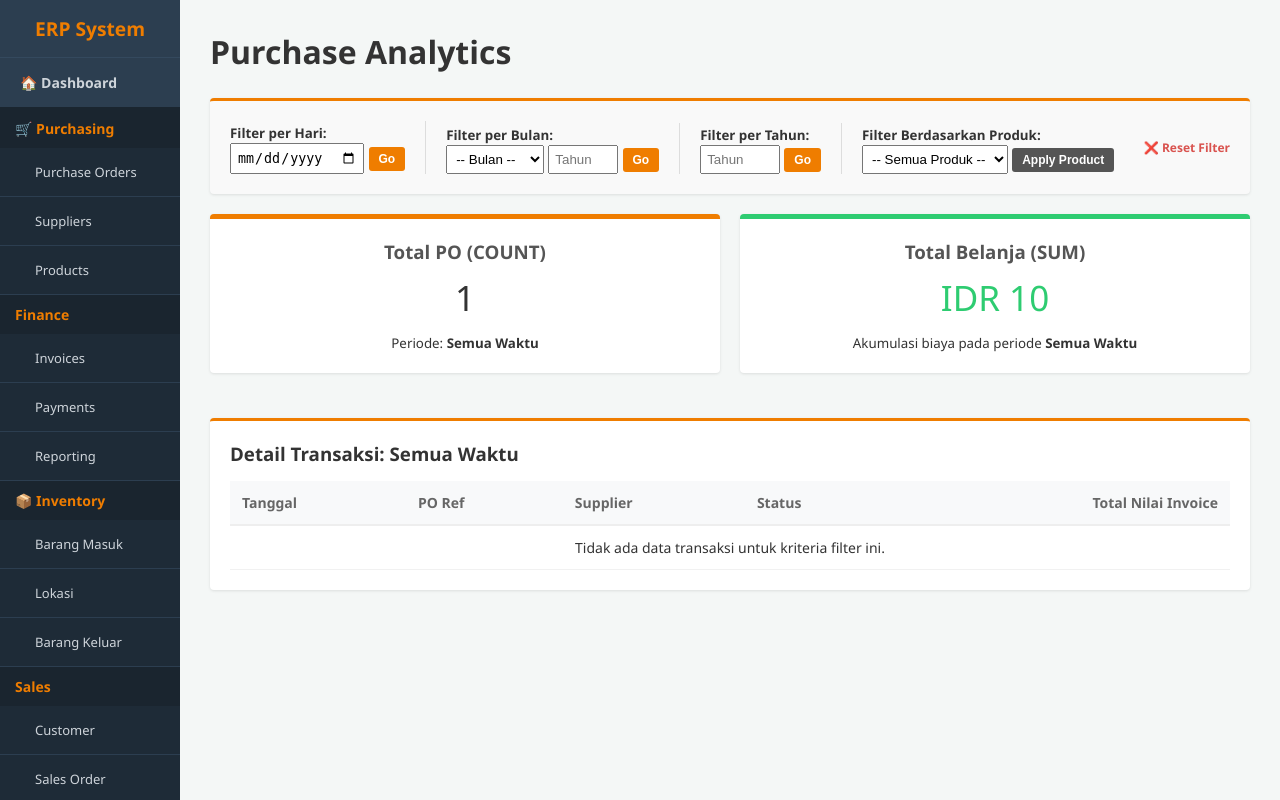
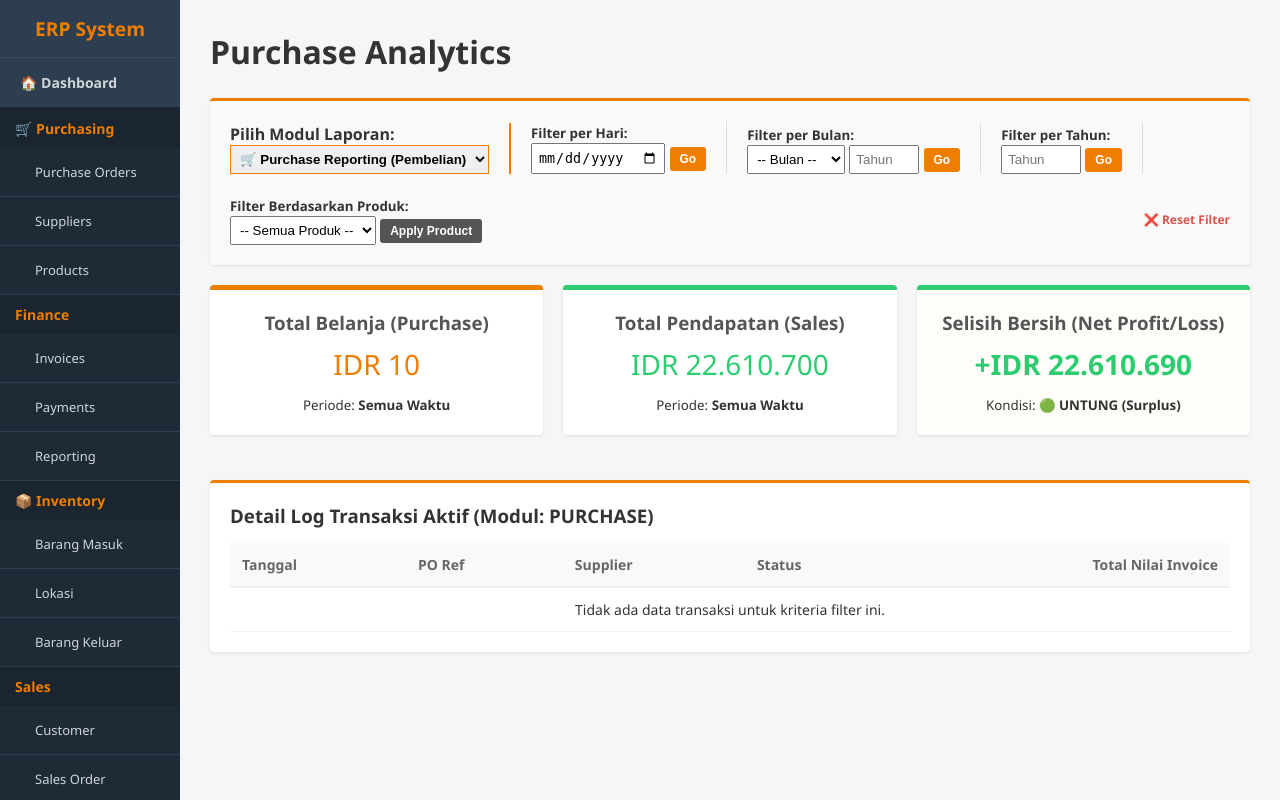
Before and after one commit to MikAbCh/project_kustomisasi_erp, a PHP site: page /reporting.php in a window 1280 px wide. Run offline with PHP 8.4, Linux system fonts and the light colour scheme; data comes from the database, SQL or seed files in the repository; tables that the repository leaves empty or names only in its code hold one stand-in row (values such as "Sample post").

Commit message:
Reporting now available for Sales and Profit/Loss

```diff
--- a/reporting.php
+++ b/reporting.php
@@ -2,38 +2,35 @@
 include 'config.php';
 
 // Ambil parameter filter dari URL
+$module      = $_GET['module'] ?? 'purchase'; // purchase, sales, atau profit
 $type        = $_GET['type'] ?? '';
 $day         = $_GET['day'] ?? '';
 $month       = $_GET['month'] ?? '';
-$year_month  = $_GET['year_month'] ?? ''; // Tahun khusus untuk filter bulanan
-$year_only   = $_GET['year_only'] ?? '';  // Tahun khusus untuk filter tahunan
+$year_month  = $_GET['year_month'] ?? '';
+$year_only   = $_GET['year_only'] ?? '';
 $id_product  = $_GET['id_product'] ?? '';
 
 $where_clauses = [];
-$label = "Semua Waktu"; // Label default jika tidak ada filter waktu
-$current_year = '';     // Variabel bantu untuk query
+$label = "Semua Waktu";
 
-// Logika Penentuan Query berdasarkan Jenis Filter Waktu
+// 1. Logika Penentuan Query berdasarkan Jenis Filter Waktu
 if ($type == 'day' && !empty($day)) {
-    $where_clauses[] = "p.tanggal_order = '$day'";
+    $where_clauses[] = "t.tanggal_order = '$day'";
     $label = "Hari: " . date('d M Y', strtotime($day));
 } elseif ($type == 'month' && !empty($month) && !empty($year_month)) {
-    $where_clauses[] = "MONTH(p.tanggal_order) = '$month' AND YEAR(p.tanggal_order) = '$year_month'";
+    $where_clauses[] = "MONTH(t.tanggal_order) = '$month' AND YEAR(t.tanggal_order) = '$year_month'";
     $months_name = ["Januari","Februari","Maret","April","Mei","Juni","Juli","Agustus","September","Oktober","November","Desember"];
     $label = "Bulan: " . $months_name[intval($month)-1] . " " . $year_month;
-    $current_year = $year_month;
 } elseif ($type == 'year' && !empty($year_only)) {
-    $where_clauses[] = "YEAR(p.tanggal_order) = '$year_only'";
+    $where_clauses[] = "YEAR(t.tanggal_order) = '$year_only'";
     $label = "Tahun: " . $year_only;
-    $current_year = $year_only;
 }
 
-// Tambahkan filter produk ke klausa WHERE jika dipilih
+// 2. Filter Produk
 $product_label = "";
 if (!empty($id_product)) {
-    $where_clauses[] = "pl.fk_product = '$id_product'";
+    $where_clauses[] = "tl.fk_product = '$id_product'";
 
-    // Ambil nama produk untuk label penanda filter aktif
     $res_p_name = mysqli_query($conn, "SELECT nama_product FROM product WHERE id_product = '$id_product'");
     $p_data = mysqli_fetch_assoc($res_p_name);
     if ($p_data) {
@@ -47,18 +44,68 @@ if (count($where_clauses) > 0) {
     $where_sql = "WHERE " . implode(" AND ", $where_clauses);
 }
 
-// 1. Query Aggregation (SUM & COUNT)
+// --- LOGIKA TAMBAHAN UNTUK MENGHITUNG UTUNG / RUGI (PROFIT & LOSS) ---
+// Kita ambil total belanja (purchase) pada periode filter ini
 if (!empty($id_product)) {
-    $query = "SELECT COUNT(DISTINCT p.id_purchase) as total_po, SUM(pl.subtotal) as grand_total
-              FROM transaksi_purchase p
-              JOIN transaksi_purchase_line pl ON p.id_purchase = pl.fk_purchase
+    $q_pur = "SELECT SUM(tl.subtotal) as total FROM transaksi_purchase t JOIN transaksi_purchase_line tl ON t.id_purchase = tl.fk_purchase $where_sql";
+    $q_sal = "SELECT SUM(tl.subtotal) as total FROM transaksi_sales t JOIN transaksi_sales_line tl ON t.id_sales = tl.fk_sales $where_sql";
+} else {
+    $q_pur = "SELECT SUM(t.total_keseluruhan) as total FROM transaksi_purchase t $where_sql";
+    $q_sal = "SELECT SUM(t.total_keseluruhan) as total FROM transaksi_sales t $where_sql";
+}
+$res_pur = mysqli_fetch_assoc(mysqli_query($conn, $q_pur));
+$res_sal = mysqli_fetch_assoc(mysqli_query($conn, $q_sal));
+
+$total_purchase_amt = $res_pur['total'] ?? 0;
+$total_sales_amt    = $res_sal['total'] ?? 0;
+$selisih_profit     = $total_sales_amt - $total_purchase_amt; // Positif = Untung, Negatif = Rugi
+// ---------------------------------------------------------------------
+
+// 3. DEFINISI NAMA TABEL BERDASARKAN MODUL AKTIF
+if ($module == 'sales') {
+    $table_main = "transaksi_sales";
+    $table_line = "transaksi_sales_line";
+    $fk_main    = "id_sales";
+    $fk_line    = "fk_sales";
+    $module_title = "Sales Analytics";
+    $doc_prefix = "SO";
+    $partner_join = "JOIN customer c ON t.fk_customer = c.id_customer";
+    $partner_col  = "c.nama_pelanggan AS nama_partner";
+    $partner_label = "Customer";
+} elseif ($module == 'profit') {
+    $module_title = "Profit & Loss Statement";
+    // Untuk mode profit, tabel default bawahnya kita set tampilkan sales log saja
+    $table_main = "transaksi_sales";
+    $table_line = "transaksi_sales_line";
+    $fk_main    = "id_sales";
+    $fk_line    = "fk_sales";
+    $doc_prefix = "SO";
+    $partner_join = "JOIN customer c ON t.fk_customer = c.id_customer";
+    $partner_col  = "c.nama_pelanggan AS nama_partner";
+    $partner_label = "Customer";
+} else {
+    $table_main = "transaksi_purchase";
+    $table_line = "transaksi_purchase_line";
+    $fk_main    = "id_purchase";
+    $fk_line    = "fk_purchase";
+    $module_title = "Purchase Analytics";
+    $doc_prefix = "PO";
+    $partner_join = "JOIN supplier s ON t.fk_supplier = s.id_supplier";
+    $partner_col  = "s.nama_perusahaan AS nama_partner";
+    $partner_label = "Supplier";
+}
+
+// 4. Query Aggregation Utama
+if (!empty($id_product)) {
+    $query = "SELECT COUNT(DISTINCT t.$fk_main) as total_doc, SUM(tl.subtotal) as grand_total
+              FROM $table_main t
+              JOIN $table_line tl ON t.$fk_main = tl.$fk_line
               $where_sql";
 } else {
-    $query = "SELECT COUNT(p.id_purchase) as total_po, SUM(p.total_keseluruhan) as grand_total
-              FROM transaksi_purchase p
+    $query = "SELECT COUNT(t.$fk_main) as total_doc, SUM(t.total_keseluruhan) as grand_total
+              FROM $table_main t
               $where_sql";
 }
-
 $result = mysqli_query($conn, $query);
 $data = mysqli_fetch_assoc($result);
 
@@ -66,13 +113,22 @@ include 'header.php';
 ?>
 
 <div class="header-bar">
-    <h1>Purchase Analytics</h1>
+    <h1><?= $module_title ?></h1>
 </div>
 
 <div class="card" style="margin-bottom: 20px; background: #f9f9f9;">
     <form method="GET" id="filter_form" style="display: flex; gap: 20px; align-items: flex-end; flex-wrap: wrap;">
 
         <input type="hidden" name="type" id="filter_type" value="<?= $type ?>">
+
+        <div style="border-right: 2px solid #ef7d00; padding-right: 20px;">
+            <label><strong>Pilih Modul Laporan:</strong></label><br>
+            <select name="module" style="padding:5px; font-weight:bold; border: 1px solid #ef7d00;" onchange="document.getElementById('filter_form').submit();">
+                <option value="purchase" <?= $module == 'purchase' ? 'selected' : '' ?>>🛒 Purchase Reporting (Pembelian)</option>
+                <option value="sales" <?= $module == 'sales' ? 'selected' : '' ?>>📈 Sales Reporting (Penjualan)</option>
+                <option value="profit" <?= $module == 'profit' ? 'selected' : '' ?>>📊 Profit & Loss (Untung / Rugi)</option>
+            </select>
+        </div>
 
         <div style="border-right: 1px solid #ddd; padding-right: 20px;">
             <label><small><strong>Filter per Hari:</strong></small></label><br>
@@ -115,34 +171,48 @@ include 'header.php';
             <button type="submit" class="btn-orange" style="padding:5px 10px; font-size:12px; background:#555;">Apply Product</button>
         </div>
 
-        <a href="reporting.php" style="font-size:12px; color:#d9534f; font-weight:bold; margin-left: auto; align-self: center; text-decoration:none;">❌ Reset Filter</a>
+        <a href="reporting.php?module=<?= $module ?>" style="font-size:12px; color:#d9534f; font-weight:bold; margin-left: auto; align-self: center; text-decoration:none;">❌ Reset Filter</a>
     </form>
 </div>
 
-<div style="display: grid; grid-template-columns: 1fr 1fr; gap: 20px;">
+<div style="display: grid; grid-template-columns: repeat(3, 1fr); gap: 20px;">
     <div class="card" style="text-align: center; border-top: 5px solid #ef7d00;">
-        <h3 style="color: #555;">Total PO (COUNT)</h3>
-        <p style="font-size: 35px; margin: 10px 0;"><?= $data['total_po'] ?? 0 ?></p>
-        <small>Periode: <strong><?= $label . $product_label ?></strong></small>
+        <h3 style="color: #555;">Total Belanja (Purchase)</h3>
+        <p style="font-size: 28px; margin: 10px 0; color: #ef7d00;">IDR <?= number_format($total_purchase_amt, 0, ',', '.') ?></p>
+        <small>Periode: <strong><?= $label ?></strong></small>
     </div>
+
     <div class="card" style="text-align: center; border-top: 5px solid #2ecc71;">
-        <h3 style="color: #555;">Total Belanja (SUM)</h3>
-        <p style="font-size: 35px; margin: 10px 0; color: #2ecc71;">IDR <?= number_format($data['grand_total'] ?? 0, 0, ',', '.') ?></p>
-        <small><?= !empty($id_product) ? 'Total pembelian produk ini' : 'Akumulasi biaya' ?> pada periode <strong><?= $label ?></strong></small>
+        <h3 style="color: #555;">Total Pendapatan (Sales)</h3>
+        <p style="font-size: 28px; margin: 10px 0; color: #2ecc71;">IDR <?= number_format($total_sales_amt, 0, ',', '.') ?></p>
+        <small>Periode: <strong><?= $label ?></strong></small>
+    </div>
+
+    <?php
+        // Menentukan warna badge/text berdasarkan hasil untung atau rugi
+        $box_color = ($selisih_profit >= 0) ? '#2ecc71' : '#d9534f';
+        $status_text = ($selisih_profit >= 0) ? '🟢 UNTUNG (Surplus)' : '🔴 RUGI (Defisit)';
+    ?>
+    <div class="card" style="text-align: center; border-top: 5px solid <?= $box_color ?>; background: #fffdf9;">
+        <h3 style="color: #555;">Selisih Bersih (Net Profit/Loss)</h3>
+        <p style="font-size: 28px; margin: 10px 0; color: <?= $box_color ?>; font-weight: bold;">
+            <?= ($selisih_profit >= 0) ? '+' : '' ?>IDR <?= number_format($selisih_profit, 0, ',', '.') ?>
+        </p>
+        <small>Kondisi: <strong><?= $status_text ?></strong></small>
     </div>
 </div>
 
 <div class="card" style="margin-top: 20px;">
-    <h3>Detail Transaksi: <?= $label . $product_label ?></h3>
+    <h3>Detail Log Transaksi Aktif (Modul: <?= strtoupper($module) ?>)</h3>
     <table style="margin-top: 15px;">
         <thead>
             <tr>
                 <th>Tanggal</th>
-                <th>PO Ref</th>
-                <th>Supplier</th>
+                <th><?= $doc_prefix ?> Ref</th>
+                <th><?= $partner_label ?></th>
                 <th>Status</th>
                 <?php if(!empty($id_product)): ?>
-                    <th style="text-align:center">Qty Dipesan</th>
+                    <th style="text-align:center">Qty</th>
                     <th style="text-align:right">Harga Satuan</th>
                 <?php endif; ?>
                 <th style="text-align:right"><?= !empty($id_product) ? 'Subtotal Item' : 'Total Nilai Invoice' ?></th>
@@ -151,16 +221,16 @@ include 'header.php';
         <tbody>
             <?php
             if (!empty($id_product)) {
-                $list_sql = "SELECT p.*, s.nama_perusahaan, pl.qty, pl.harga_satuan, pl.subtotal as item_subtotal
-                             FROM transaksi_purchase p
-                             JOIN supplier s ON p.fk_supplier = s.id_supplier
-                             JOIN transaksi_purchase_line pl ON p.id_purchase = pl.fk_purchase
-                             $where_sql ORDER BY p.tanggal_order DESC";
+                $list_sql = "SELECT t.*, $partner_col, tl.qty, tl.harga_satuan, tl.subtotal as item_subtotal
+                             FROM $table_main t
+                             $partner_join
+                             JOIN $table_line tl ON t.$fk_main = tl.$fk_line
+                             $where_sql ORDER BY t.tanggal_order DESC";
             } else {
-                $list_sql = "SELECT p.*, s.nama_perusahaan
-                             FROM transaksi_purchase p
-                             JOIN supplier s ON p.fk_supplier = s.id_supplier
-                             $where_sql ORDER BY p.tanggal_order DESC";
+                $list_sql = "SELECT t.*, $partner_col
+                             FROM $table_main t
+                             $partner_join
+                             $where_sql ORDER BY t.tanggal_order DESC";
             }
 
             $list_res = mysqli_query($conn, $list_sql);
@@ -170,8 +240,8 @@ include 'header.php';
 
                     echo "<tr>
                             <td>{$row['tanggal_order']}</td>
-                            <td><strong>PO/".date('Y', strtotime($row['tanggal_order']))."/".str_pad($row['id_purchase'], 4, '0', STR_PAD_LEFT)."</strong></td>
-                            <td>{$row['nama_perusahaan']}</td>
+                            <td><strong>{$doc_prefix}/".date('Y', strtotime($row['tanggal_order']))."/".str_pad($row[$fk_main], 4, '0', STR_PAD_LEFT)."</strong></td>
+                            <td>{$row['nama_partner']}</td>
                             <td><span class='badge'>".strtoupper($row['status_dokumen'])."</span></td>";
 
                     if(!empty($id_product)) {
@@ -192,7 +262,6 @@ include 'header.php';
 </div>
 
 <script>
-// Fungsi menjamin nilai tipe filter terisi dengan benar di input hidden sebelum form dikirim
 function setFilterType(typeValue) {
     document.getElementById('filter_type').value = typeValue;
 }
```
